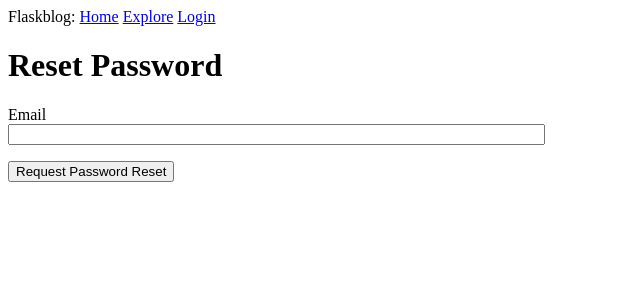
After one commit to ismailmdkm/flaskweblog, a Flask app: page /reset_password_request in a window 1280 px wide. The commit adds this page. Shown: the top 300 px of the page, without its empty margins (0-640 px from the left). Run offline with Flask 2, Linux system fonts and the light colour scheme.

Commit message:
Forgot password email setup

```diff
--- a/app/__init__.py
+++ b/app/__init__.py
@@ -2,6 +2,7 @@ import logging
 import os
 from logging.handlers import RotatingFileHandler, SMTPHandler
 from flask import Flask
+from flask_mail import Mail
 from config import Config
 from flask_sqlalchemy import SQLAlchemy
 from flask_migrate import Migrate
@@ -13,6 +14,7 @@ db = SQLAlchemy(app)
 migrate = Migrate(app, db)
 login = LoginManager(app)
 login.login_view = 'login'
+mail = Mail(app)
 
 if not app.debug or app.debug:
     if app.config['MAIL_SERVER']:
--- a/app/forms.py
+++ b/app/forms.py
@@ -1,3 +1,4 @@
+from ast import Pass
 from operator import length_hint
 from flask_wtf import FlaskForm
 from wtforms import StringField, PasswordField, BooleanField, SubmitField, TextAreaField
@@ -52,3 +53,12 @@ class EditProfileForm(FlaskForm):
 class PostForm(FlaskForm):
     post = TextAreaField('Say something', validators=[DataRequired(), Length(min=1, max=140)])
     submit = SubmitField('Submit')
+
+class ResetPasswordRequestForm(FlaskForm):
+    email = StringField('Email',validators=[DataRequired(), Email()])
+    submit = SubmitField('Request Password Reset')
+
+class ResetPasswordForm(FlaskForm):
+    password = PasswordField('Password', validators=[DataRequired()])
+    password2 = PasswordField('Repeat Password', validators=[DataRequired(), EqualTo('password')])
+    submit = SubmitField('Request Password Reset')
--- a/app/routes.py
+++ b/app/routes.py
@@ -2,7 +2,8 @@ from datetime import datetime
 from flask import render_template, flash, redirect, url_for, request
 from werkzeug.urls import url_parse
 from app import app, db
-from app.forms import EditProfileForm, LoginForm, RegistrationForm, PostForm
+from app.email import send_password_reset_email
+from app.forms import EditProfileForm, LoginForm, RegistrationForm, PostForm, ResetPasswordRequestForm, ResetPasswordForm
 from app.models import User, Post
 from flask_login import login_user, current_user, logout_user, login_required
 
@@ -89,18 +90,48 @@ def register():
     return render_template('register.html', title='Register', form=form)
 
 
+@app.route('/reset_password_request', methods=['GET', 'POST'])
+def reset_password_request():
+    if current_user.is_authenticated:
+        return redirect(url_for('index'))
+    form = ResetPasswordRequestForm()
+    if form.validate_on_submit():
+        user = User.query.filter_by(email=form.email.data).first()
+        if user:
+            send_password_reset_email(user)
+        flash('Check your email for the instuctions to reset your password')
+        return redirect(url_for('login'))
+    return render_template('reset_password_request.html', title='Reset Password', form=form)
+
+
+@app.route('/reset_password/<token>', methods=['GET', 'POST'])
+def reset_password(token):
+    if current_user.is_authenticated:
+        return redirect(url_for('index'))
+    user = User.verify_reset_password_token(token)
+    if not user:
+        return redirect(url_for('index'))
+    form = ResetPasswordForm()
+    if form.validate_on_submit():
+        user.set_password(form.password.data)
+        db.session.commit()
+        flash('Your password has been reset.')
+        return redirect(url_for('login'))
+    return render_template('reset_password.html', form=form)
+
+
 @app.route('/user/<username>')
 @login_required
 def user(username):
     user = User.query.filter_by(username=username).first_or_404()
     page = request.args.get('page', 1, type=int)
     posts = user.posts.order_by(Post.timestamp.desc()).paginate(
-        page, app.config('POSTS_PER_PAGE'), False)
+        page, app.config['POSTS_PER_PAGE'], False)
     next_url = url_for(
         'index', page=posts.next_num) if posts.has_next else None
     prev_url = url_for(
         'index', page=posts.prev_num) if posts.has_prev else None
-    return render_template('user.html', user=user, posts=posts, next_url=next_url, prev_url=prev_url)
+    return render_template('user.html', user=user, posts=posts.items, next_url=next_url, prev_url=prev_url)
 
 
 @app.route('/edit_profile', methods=['GET', 'POST'])
--- a/app/templates/login.html
+++ b/app/templates/login.html
@@ -22,4 +22,8 @@
     <p> {{ form.submit() }} </p>
 </form>
 <p>New User? <a href="{{ url_for('register') }}">Click to Register</a></p>
+<p>
+    Forgot Your Password?
+    <a href="{{ url_for('reset_password_request') }}">Click to Reset It</a>
+</p>
 {% endblock %}
--- /dev/null
+++ b/app/templates/reset_password_request.html
@@ -0,0 +1,16 @@
+{% extends "base.html" %}
+
+{% block content %}
+    <h1>Reset Password</h1>
+    <form action="" method="post">
+        {{ form.hidden_tag() }}
+        <p>
+            {{ form.email.label }}<br>
+            {{ form.email(size=64) }}<br>
+            {% for error in form.email.errors %}
+                <span style="color:red;">[{{ error }}]</span>
+            {% endfor %}
+        </p>
+        <p>{{ form.submit() }}</p>
+    </form>
+{% endblock %}
--- a/app/templates/user.html
+++ b/app/templates/user.html
@@ -19,6 +19,7 @@
             </td>
         </tr>
     </table>
+    <hr>
     {% for post in posts %}
         {% include "_post.html" %}
     {% endfor %}
```
Also changed, not shown: app/email.py (added, +23 -0 lines), app/models.py (+16 -2 lines), app/templates/email/reset_password.html (added, +12 -0 lines), app/templates/email/reset_password.txt (added, +10 -0 lines), app/templates/reset_password.html (added, +23 -0 lines), app.db.
